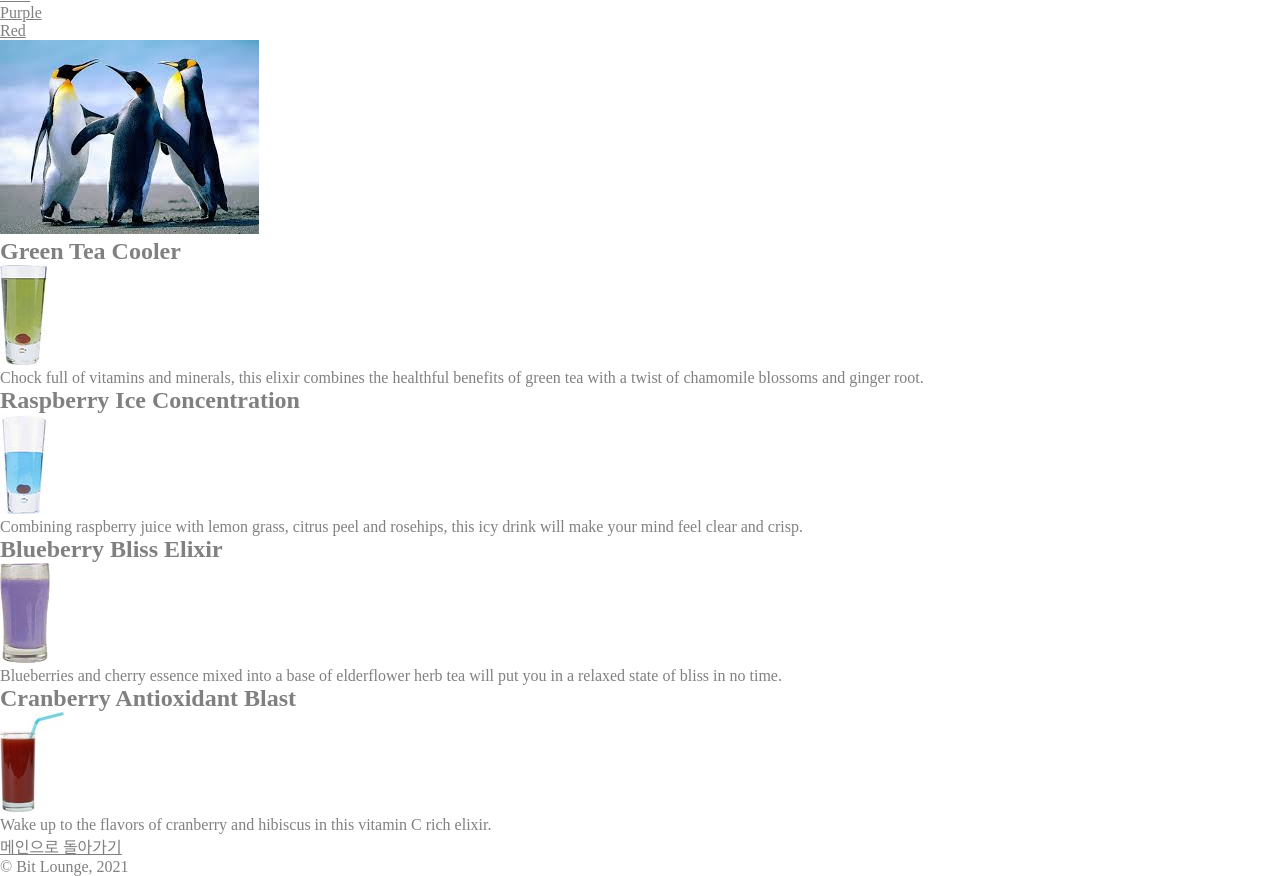
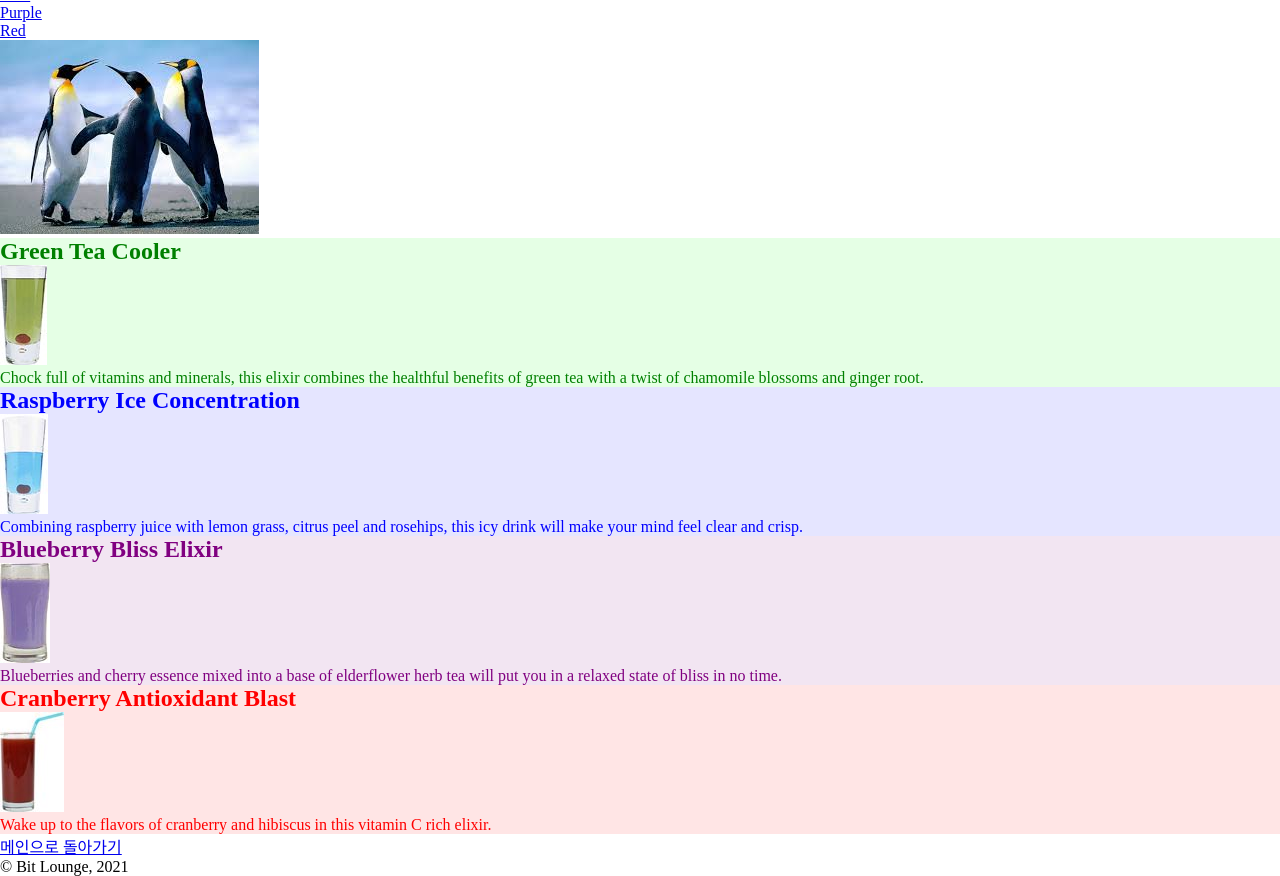
Before and after one commit to jwebfront-21q2/WEBFRONT, a plain HTML site: page ex01/elixir.html in a window 1280 px wide. Shown: the part 78-954 px from the top of the page. Drawn offline with Linux system fonts and the light colour scheme.

Commit message:
기본 선택자

```diff
--- a/ex01/css/main.css
+++ b/ex01/css/main.css
@@ -4,5 +4,5 @@
 * {
     margin: 0;
     padding: 0;
-    color: grey;
+    /* color: grey; */
 }
--- a/ex01/elixir.html
+++ b/ex01/elixir.html
@@ -5,6 +5,42 @@
         content="text/html;charset=UTF-8">
     <title>Bit Lounge 건강음료</title>
     <link rel="stylesheet" href="./css/style.css" />
+    <style>
+      /* id 셀렉터: #아이디 */
+      #green {  /* id가 green인 요소 */
+        color: green;
+      }
+
+      #blue {
+        color: blue;
+      }
+
+      #purple {
+        color: purple;
+      }
+
+      #red {
+        color: red;
+      }
+
+      /* class 셀렉터:
+        .클래스명 */
+      .beverage.green {
+        background-color: rgba(0, 255, 0, 0.1);
+      }
+
+      .beverage.blue {
+        background-color: rgba(0, 0, 255, 0.1);
+      }
+
+      .beverage.purple {
+        background-color: rgba(128, 0, 128, 0.1);
+      }
+
+      .beverage.red {
+        background-color: rgba(255, 0, 0, 0.1);
+      }
+    </style>
   </head>
   <body>
     <header>
```
